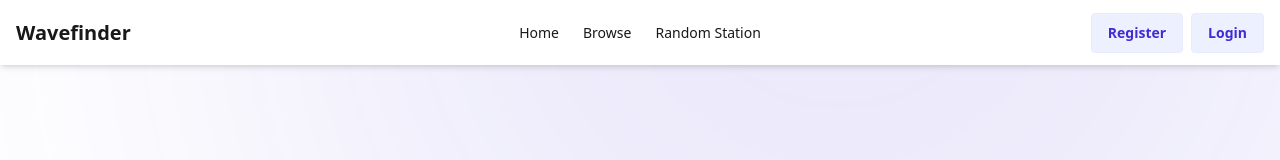
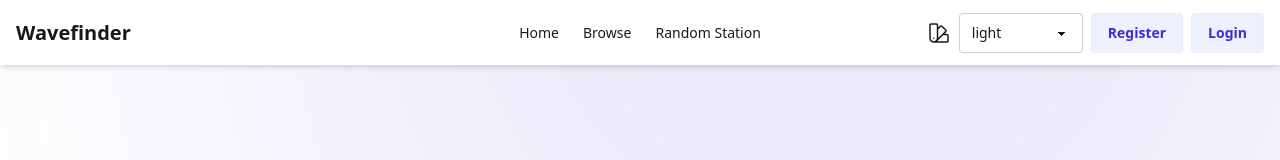
Before and after one commit to EndorphinLietuva/wavefinderweb, a React (Vite) app: page / in a window 1280 px wide. Shown: the top 160 px of the page. Built offline with nearby package versions, Linux system fonts and the light colour scheme.

Commit message:
Add ThemeController component and integrate theme selection in Navbar; update DaisyUI plugin configuration

```diff
--- a/src/App.css
+++ b/src/App.css
@@ -1,2 +1,4 @@
 @import "tailwindcss";
-@plugin "daisyui";
+@plugin "daisyui" {
+	themes: all;
+}
--- a/src/Components/Navbar.jsx
+++ b/src/Components/Navbar.jsx
@@ -1,6 +1,7 @@
 import { Link } from "react-router-dom";
 import { useContext } from "react";
 import { AppContext } from "../Context/AppContext";
+import ThemeController from "./ThemeController";
 
 export default function Navbar() {
 	const { user, logout } = useContext(AppContext);
@@ -122,6 +123,9 @@ export default function Navbar() {
 			</div>
 			{user ? (
 				<div className="navbar-end space-x-2 hidden sm:flex">
+					<div>
+						<ThemeController />
+					</div>
 					<details
 						className="dropdown dropdown-end"
 						onMouseLeave={(e) => e.target.removeAttribute("open")}>
@@ -152,6 +156,9 @@ export default function Navbar() {
 				</div>
 			) : (
 				<div className="navbar-end space-x-2 hidden sm:flex">
+					<div>
+						<ThemeController />
+					</div>
 					<Link to="/register" className="btn btn-soft btn-primary">
 						Register
 					</Link>
--- /dev/null
+++ b/src/Components/ThemeController.jsx
@@ -0,0 +1,83 @@
+import React, { useState, useEffect } from "react";
+
+const themes = [
+	"light",
+	"dark",
+	"cupcake",
+	"bumblebee",
+	"emerald",
+	"corporate",
+	"synthwave",
+	"retro",
+	"cyberpunk",
+	"valentine",
+	"halloween",
+	"garden",
+	"forest",
+	"aqua",
+	"lofi",
+	"pastel",
+	"fantasy",
+	"wireframe",
+	"black",
+	"luxury",
+	"dracula",
+	"cmyk",
+	"autumn",
+	"business",
+	"acid",
+	"lemonade",
+	"night",
+	"coffee",
+	"winter",
+	"dim",
+	"nord",
+	"sunset",
+	"dusk",
+	"dawn",
+	"abyss",
+	"silk",
+	"caramellatte"
+];
+//all possible 35 daisyui themes
+
+export default function ThemeController() {
+	const [theme, setTheme] = useState(
+		localStorage.getItem("theme") || "default"
+	);
+
+	useEffect(() => {
+		document.documentElement.setAttribute("data-theme", theme);
+		localStorage.setItem("theme", theme);
+	}, [theme]);
+
+	return (
+		<div className="flex items-center gap-2">
+			<svg
+				xmlns="http://www.w3.org/2000/svg"
+				fill="none"
+				viewBox="0 0 24 24"
+				strokeWidth={1.5}
+				stroke="currentColor"
+				className="w-6 h-6">
+				<path
+					strokeLinecap="round"
+					strokeLinejoin="round"
+					d="M4.098 19.902a3.75 3.75 0 0 0 5.304 0l6.401-6.402M6.75 21A3.75 3.75 0 0 1 3 17.25V4.125C3 3.504 3.504 3 4.125 3h5.25c.621 0 1.125.504 1.125 1.125v4.072M6.75 21a3.75 3.75 0 0 0 3.75-3.75V8.197M6.75 21h13.125c.621 0 1.125-.504 1.125-1.125v-5.25c0-.621-.504-1.125-1.125-1.125h-4.072M10.5 8.197l2.88-2.88c.438-.439 1.15-.439 1.59 0l3.712 3.713c.44.44.44 1.152 0 1.59l-2.879 2.88M6.75 17.25h.008v.008H6.75v-.008Z"
+				/>
+			</svg>
+			<div className="form-control">
+				<select
+					className="select select-bordered w-full max-w-[200px]"
+					value={theme}
+					onChange={(e) => setTheme(e.target.value)}>
+					{themes.map((t) => (
+						<option key={t} value={t}>
+							{t}
+						</option>
+					))}
+				</select>
+			</div>
+		</div>
+	);
+}
```
